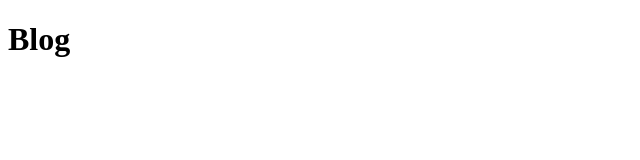
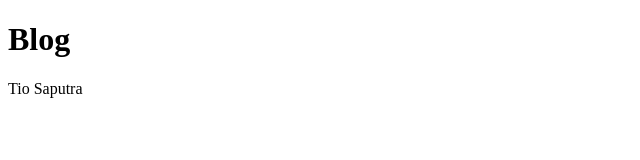
Before and after one commit to ShaputraTio/hello-world, a plain HTML site: page teamproject/blog.html in a window 1280 px wide. Shown: the full height of the page, 0-640 px from the left. Drawn offline with Linux system fonts and the light colour scheme.

Commit message:
Update blog.html
Giving my name

```diff
--- a/teamproject/blog.html
+++ b/teamproject/blog.html
@@ -2,5 +2,6 @@
 <html>
     <body>
         <h1>Blog</h1>
+        <p>Tio Saputra</p>
     </body>
 </html>
```
